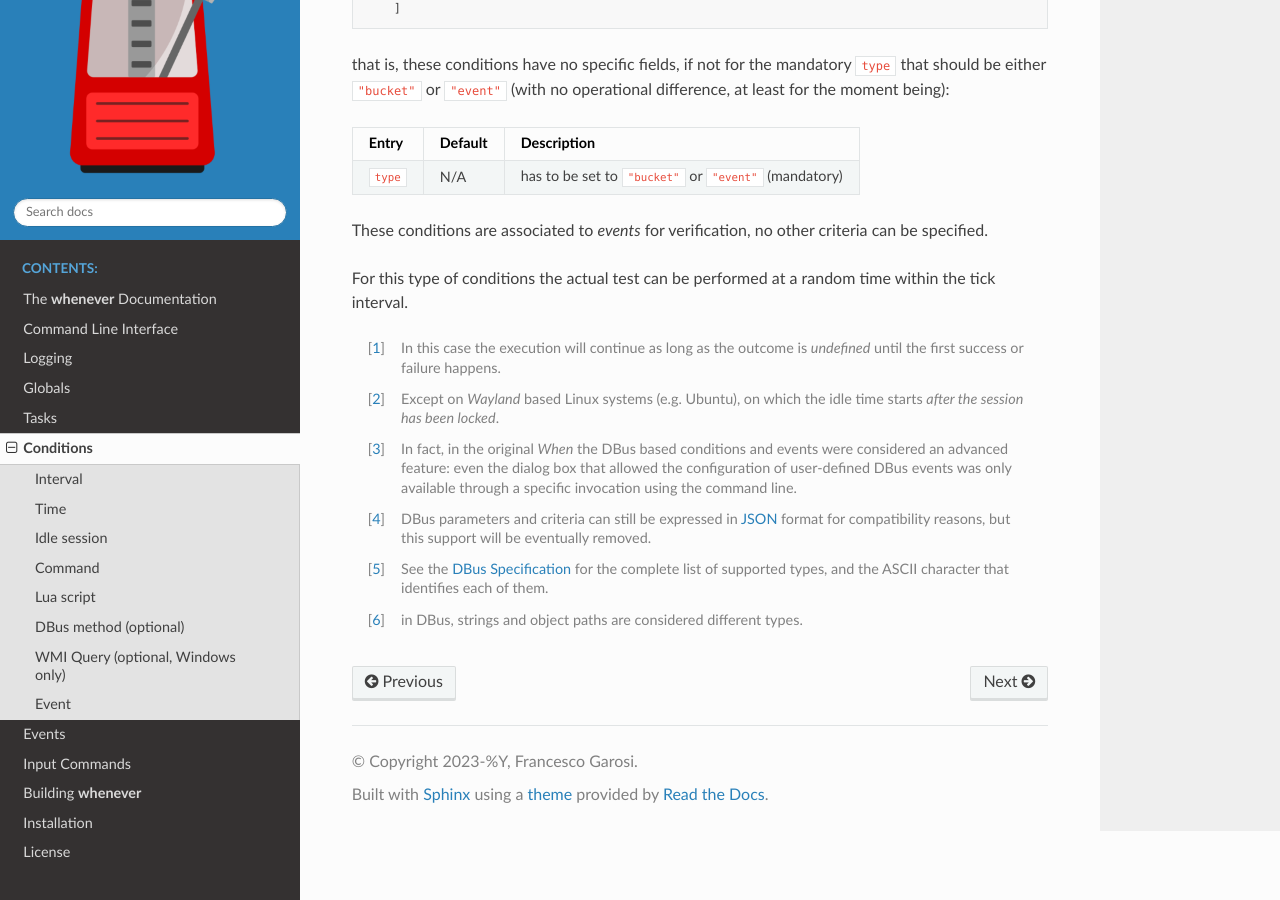
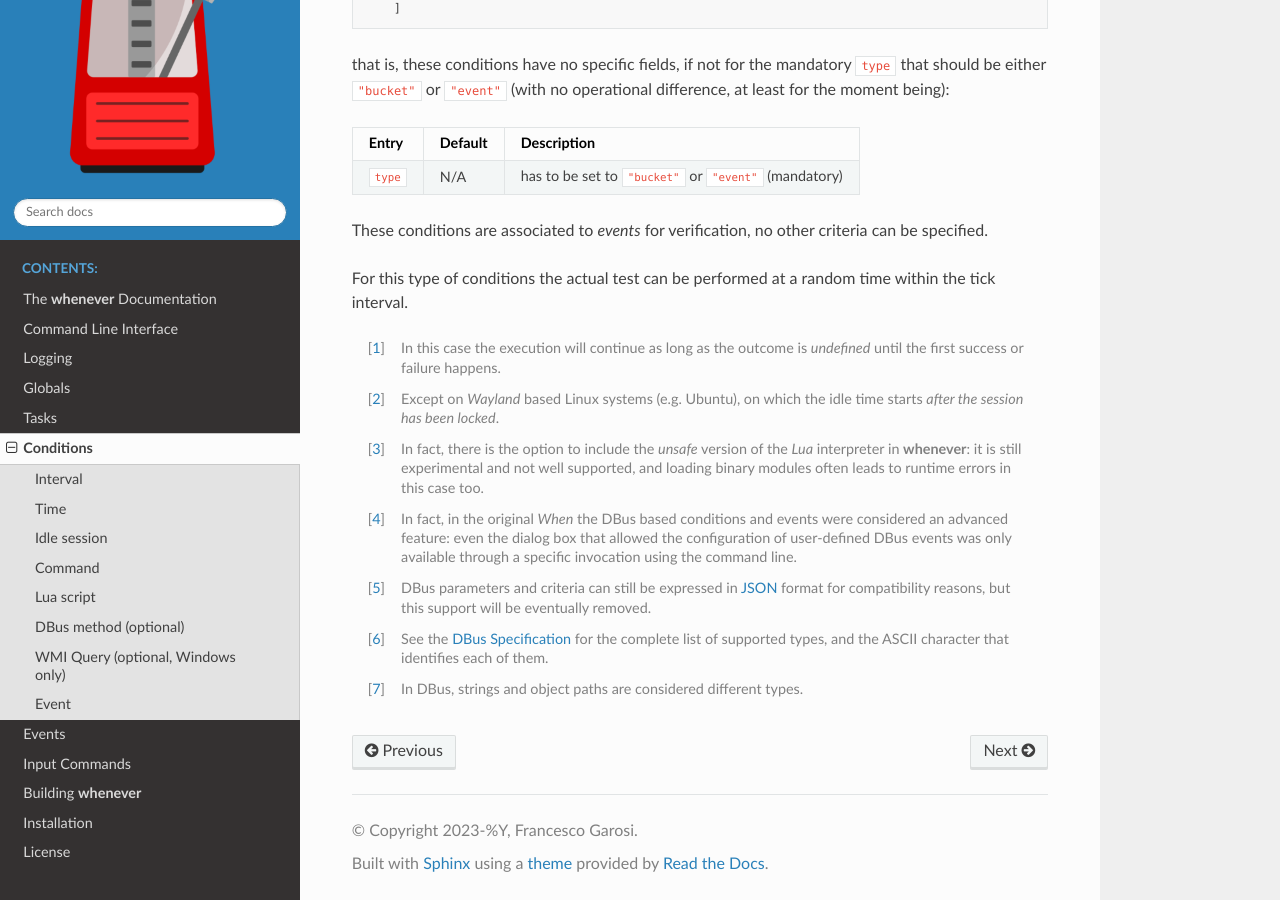
Before and after one commit to almostearthling/whenever, a Sphinx documentation site: the page built from docs/50.conditions.rst, in a window 1280 px wide and 900 px high, scrolled down 18011 px. Built offline with Sphinx 7.4.7 and the Read the Docs theme 3.1.0, drawn with Linux system fonts in a browser that asks for light colours; some of the changed text lies outside the part shown.

Commit message:
docs: mention the unsafe Lua option

```diff
--- a/docs/50.conditions.rst
+++ b/docs/50.conditions.rst
@@ -563,10 +563,10 @@ The specific parameters are described in the following table:
    ``package.cpath`` settings programmatically, possibly according to the current setup.
 
 .. warning::
-   The embedded *Lua* interpreter is not able to load *Lua C (binary) modules*: this is due to
-   the fact that safety is enforced at build time, and loading an external library is considered
-   unsafe. This also means that the ``package.cpath`` setting will never have effect, since any
-   attempt to load a binary module will always result in a runtime error.
+   The embedded *Lua* interpreter is not able to load *Lua C (binary) modules*:[#fn-7]_ this is
+   due to the fact that safety is enforced at build time, and loading an external library is
+   considered unsafe. This also means that the ``package.cpath`` setting will never have effect,
+   since any attempt to load a binary module will always result in a runtime error.
 
 The same rules and possibilities seen for *Lua* based tasks also apply to conditions: the embedded
 *Lua* interpreter is enriched with library functions that allow to write to the **whenever** log,
@@ -1028,6 +1028,9 @@ interval.
            the first success or failure happens.
 .. [#fn-2] Except on *Wayland* based Linux systems (e.g. Ubuntu), on which the idle time starts
            *after the session has been locked*.
+.. [#fn-7] In fact, there is the option to include the *unsafe* version of the *Lua* interpreter
+           in **whenever**: it is still experimental and not well supported, and loading binary
+           modules often leads to runtime errors in this case too.
 .. [#fn-3] In fact, in the original *When* the DBus based conditions and events were considered
            an advanced feature: even the dialog box that allowed the configuration of user-defined
            DBus events was only available through a specific invocation using the command line.
@@ -1036,4 +1039,4 @@ interval.
 .. [#fn-5] See the `DBus Specification
            <https://dbus.freedesktop.org/doc/dbus-specification.html#basic-types>`__ for the
            complete list of supported types, and the ASCII character that identifies each of them.
-.. [#fn-6] in DBus, strings and object paths are considered different types.
+.. [#fn-6] In DBus, strings and object paths are considered different types.
```
Also changed, not shown: Cargo.toml (+18 -3 lines), docs/40.tasks.rst (+9 -4 lines).
